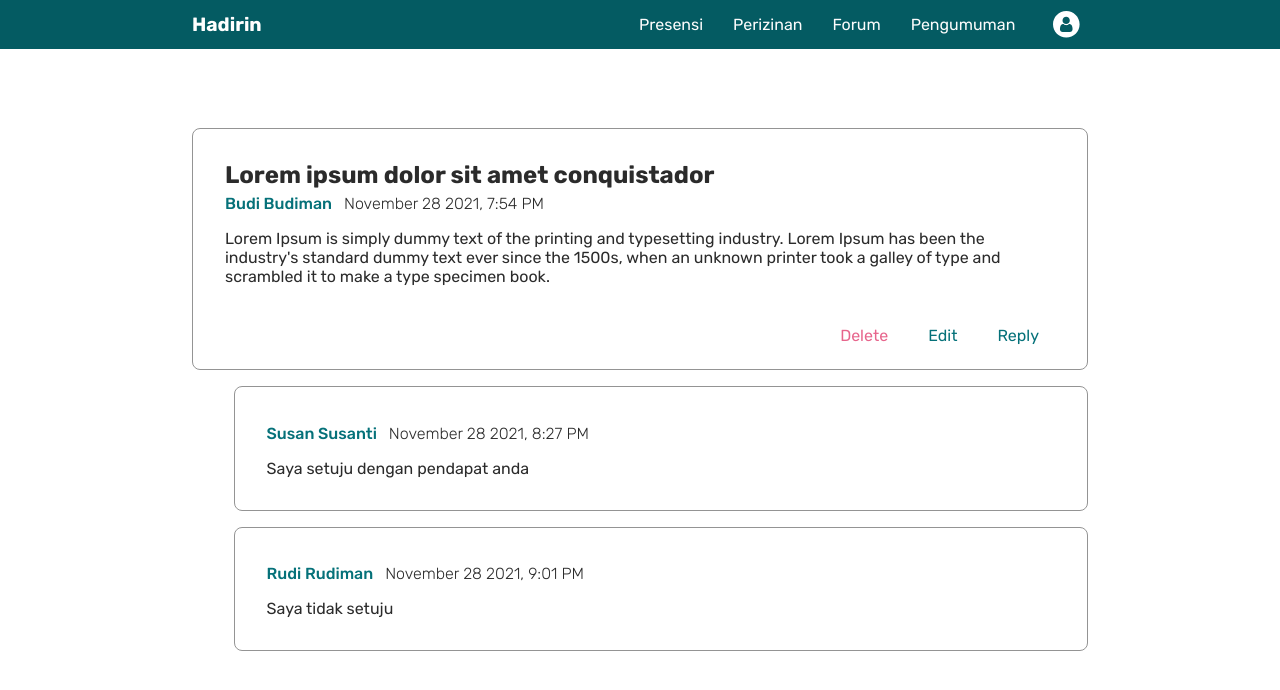
After one commit to GerradND/hadirin, a Django app: page /forum/1/ in a window 1280 px wide. The commit adds this page. Shown: the top 690 px of the page. Run offline with Django 3.2, Linux system fonts and the light colour scheme.

Commit message:
added forum detail page (static)

```diff
--- /dev/null
+++ b/forum/static/css/index.css
@@ -0,0 +1,74 @@
+.page-container {
+    padding-top: 8em;
+    display: flex;
+    flex-direction: column;
+    justify-content: center;
+    align-items: center;
+    width: 100%;
+}
+
+.page-content {
+    width: 70vw;
+    color: #2b2b2b;
+}
+
+a {
+    text-decoration: none;
+    color: inherit;
+}
+
+.page-header {
+    display: flex;
+    justify-content: space-between;
+    width: 100%;
+}
+
+.button-fill, .button-outline {
+	border-radius:4px;
+	cursor:pointer;
+	padding:10px 31px;
+    text-decoration:none;
+    margin-bottom: 1em ;
+    min-width: 8em;
+    text-align: center;
+    font-size: .9em;
+    font-weight: 500;
+}
+
+
+.button-fill {
+	background-color:#045B62;
+	border:1px solid #ffffff;
+	color:#ffffff;
+}
+.button-fill:hover {
+    background-color:#057179;
+    text-decoration:none;
+	color:#ffffff;
+}
+
+.button-fill:disabled {
+    background-color:#e0dfdf;
+    color:#7c7c7c;
+    cursor: auto;
+}
+
+.button-outline {
+	background-color:#ffffff;
+	border:1px solid #045B62;
+	color:#045B62;
+}
+
+.button-outline a {
+    color: #045B62;
+}
+
+.button-outline:hover {
+    background-color:#045B62;
+    color: #ffffff;
+    text-decoration: none;
+}
+
+.button-outline:hover a {
+    color: #ffffff;
+}
--- /dev/null
+++ b/forum/static/css/thread_detail.css
@@ -0,0 +1,76 @@
+
+.thread-detail, .thread-reply {
+    display: flex;
+    flex-direction: column;
+    padding: 2em;
+    border: 1px solid #949494;
+    border-radius: 8px;
+}
+
+.thread-detail {
+    padding: 2em 2em 1em 2em;
+}
+
+.thread-info {
+    margin: 0.3em 0 1em 0;
+}
+
+.thread-title {
+    grid-area: title;
+}
+
+.thread-title.reply {
+    font-weight: 500;
+    font-size: 1.3em;
+}
+
+.thread-author {
+    font-weight: 500;
+    color: #057179;
+    margin-right: 0.5em;
+}
+
+.thread-postdate {
+    font-weight: 300;
+}
+
+.thread-buttons {
+    display: flex;
+    justify-content: flex-end;
+    column-gap: 0.5em;
+}
+
+.action-button {
+    margin-top: 2em;
+    color: #057179;
+    padding: 0.5em 1em;
+}
+
+.action-button.delete {
+    color: #e7658c;
+}
+
+.action-button:hover {
+    color: #ffffff;
+    background-color: #057179;
+    border-radius: 5px;
+}
+
+.action-button.delete:hover {
+    color: #ffffff;
+    background-color: #e7658c;
+}
+
+
+.thread-reply {
+    width: 88%;
+    padding: 2em;
+}
+
+.thread-replies {
+    display: flex;
+    flex-direction: column;
+    align-items: flex-end;
+    margin-top: 1em;
+    row-gap: 1em;
+}
--- /dev/null
+++ b/forum/templates/forum/thread_detail.html
@@ -0,0 +1,53 @@
+{% extends 'base.html' %}
+{% load static %}
+
+{% block meta %}
+<title>Hadirin - Forum</title>
+<link rel="stylesheet" href="{% static 'css/index.css' %}">
+<link rel="stylesheet" href="{% static 'css/thread_detail.css' %}">
+{% endblock meta %}
+
+{% block content %}
+<div class="page-container">
+	<div class="page-content">
+		<div class="thread-detail">
+			<h2 class="thread-title">Lorem ipsum dolor sit amet conquistador</h2>
+			<div class="thread-info">
+				<span class="thread-author">Budi Budiman</span>
+				<span class="thread-postdate">November 28 2021, 7:54 PM</span>
+			</div>
+			<p class="thread-message">
+				Lorem Ipsum is simply dummy text of the printing and typesetting industry. Lorem Ipsum has been the
+				industry's standard dummy text ever since the 1500s, when an unknown printer took a galley of type and
+				scrambled it to make a type specimen book.
+			</p>
+			<div class="thread-buttons">
+				<a href="" class="action-button delete">Delete</a>
+				<a href="" class="action-button">Edit</a>
+				<a href="" class="action-button">Reply</a>
+			</div>
+		</div>
+		<div class="thread-replies">
+			<div class="thread-reply">
+				<div class="thread-info">
+					<span class="thread-author">Susan Susanti</span>
+					<span class="thread-postdate">November 28 2021, 8:27 PM</span>
+				</div>
+				<p class="thread-message">
+					Saya setuju dengan pendapat anda
+				</p>
+			</div>
+			<div class="thread-reply">
+				<div class="thread-info">
+					<span class="thread-author">Rudi Rudiman</span>
+					<span class="thread-postdate">November 28 2021, 9:01 PM</span>
+				</div>
+				<p class="thread-message">
+					Saya tidak setuju
+				</p>
+			</div>
+		</div>
+	</div>
+</div>
+
+{% endblock content %}
--- a/forum/urls.py
+++ b/forum/urls.py
@@ -5,4 +5,5 @@ app_name = 'forum'
 
 urlpatterns = [
     path('', views.home, name='home'),
+    path('1/', views.thread_detail, name='detail'),
 ]
--- a/forum/views.py
+++ b/forum/views.py
@@ -3,3 +3,6 @@ from django.shortcuts import render
 # Create your views here.
 def home(request):
     return render(request, 'forum/index.html')
+
+def thread_detail(request):
+    return render(request, 'forum/thread_detail.html')
```
Also changed, not shown: forum/static/css/home.css (+0 -75 lines), forum/templates/forum/index.html (+6 -5 lines).
